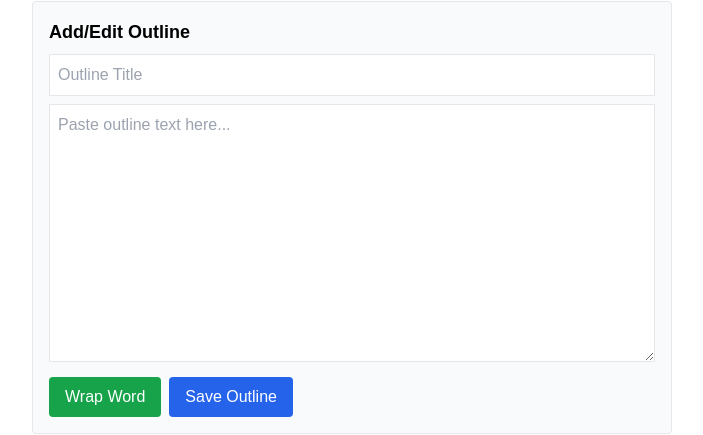
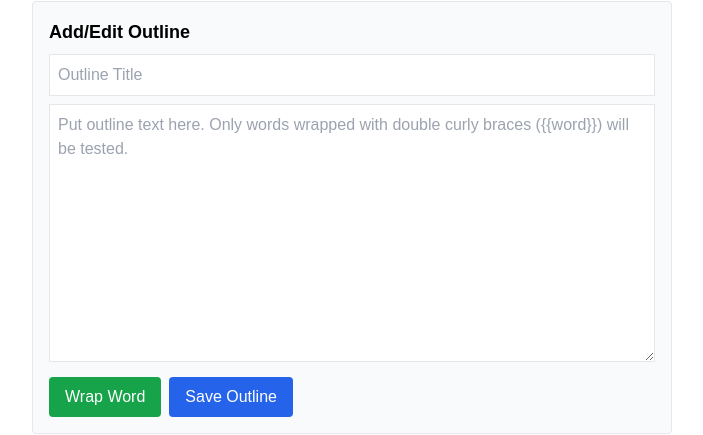
Before and after one commit to ngopaul/outline-tester-nextjs, a Next.js app: page / in a window 1280 px wide. Shown: the part 248-683 px from the top of the page, without its empty margins (288-991 px from the left). Built offline with nearby package versions, Linux system fonts and the light colour scheme; no server answers.

Commit message:
add hint for how to test

```diff
--- a/components/OutlineEditor.tsx
+++ b/components/OutlineEditor.tsx
@@ -87,7 +87,7 @@ export default function OutlineEditor({ onDone, refreshOutlines, initialTitle, i
       <textarea
         ref={textAreaRef}
         className="border p-2 mb-2 w-full"
-        placeholder="Paste outline text here..."
+        placeholder="Put outline text here. Only words wrapped with double curly braces ({{word}}) will be tested."
         value={text}
         onChange={(e)=>setText(e.target.value)}
         rows={10}
```
